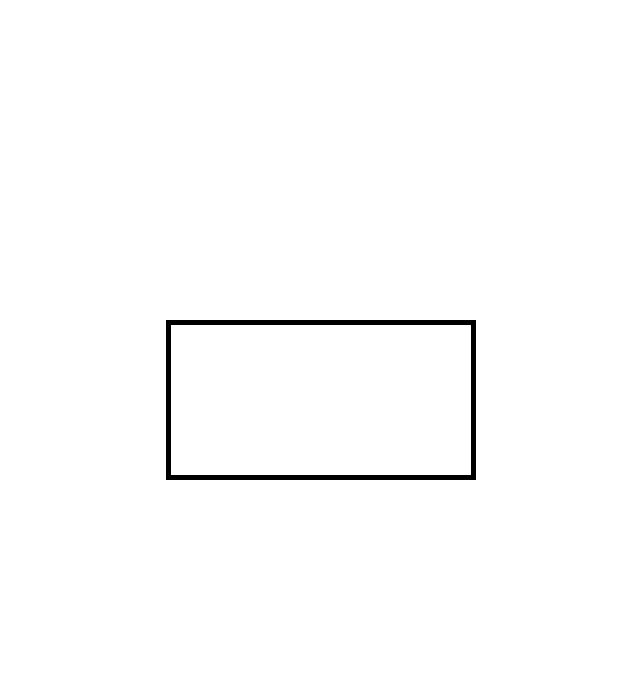
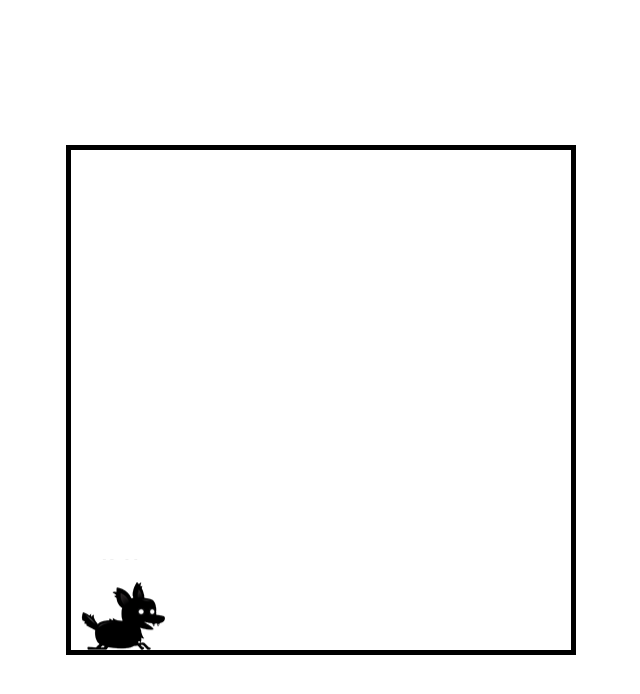
Before and after one commit to romanjhyltsou/finalGameDog, a plain HTML site: page index.html in a window 1280 px wide. Shown: the whole page, without its empty margins (319-959 px from the left). Drawn offline with Linux system fonts and the light colour scheme.

Commit message:
feat: Sitting, Running, Jumping, Falling

```diff
--- a/assets/css/style.css
+++ b/assets/css/style.css
@@ -9,4 +9,9 @@
   top: 50%;
   left: 50%;
   transform: translate(-50%, -50%);
+  max-width: 100%;
+  max-height: 100%;
 }
+#player{
+  display: none;
+}
--- a/index.html
+++ b/index.html
@@ -10,6 +10,8 @@
 <body>
   <canvas id="canvas1"></canvas>
 
+  <img id="player" src="assets/img/player.png" alt="player">
+
   <script type="module" src="js/main.js"></script>
 </body>
 </html>
--- a/js/input.js
+++ b/js/input.js
@@ -1,38 +1,26 @@
-/* export default class InputHandler {
-    constructor() {
-      this.lastKey = '';
-      window.addEventListener('keydown', (e) =>{
-        console.log(e.key);
-        switch(e.key){
-            case "ArrowLeft":
-                this.lastKey = "PRESS left";
-                break;
-            case "ArrowRight":
-                this.lastKey = "PRESS right";
-                break;
-            case "ArrowDown":
-                this.lastKey = "PRESS down";
-                break;
-            case "ArrowUp":
-                this.lastKey = "PRESS up";
-                break;
-        }
-      });
-      window.addEventListener('keyup', (e) =>{
-        switch(e.key){
-            case "ArrowLeft":
-                this.lastKey = "RELEASE left";
-                break;
-            case "ArrowRight":
-                this.lastKey = "RELEASE right";
-                break;
-            case "ArrowDown":
-                this.lastKey = "RELEASE down";
-                break;
-            case "ArrowUp":
-                this.lastKey = "RELEASE up";
-                break;
-        }
-      });
+export class InputHandler {
+    constructor () {
+        this.keys = [];
+        window.addEventListener('keydown', e => {
+            if((e.key === 'ArrowDown' ||
+                e.key === 'ArrowUp' ||
+                e.key === 'ArrowLeft' ||
+                e.key === 'ArrowRight' ||
+                e.key === 'Enter'
+                ) && this.keys.indexOf(e.key) === -1) {
+                this.keys.push(e.key);
+            }
+            console.log(e.key, this.keys);
+        });
+        window.addEventListener('keyup', e => {
+            if(      e.key === 'ArrowDown' ||
+                     e.key === 'ArrowUp' ||
+                     e.key === 'ArrowLeft' ||
+                     e.key === 'ArrowRight' ||
+                     e.key === 'Enter'){
+                this.keys.splice(this.keys.indexOf(e.key), 1);
+            }
+            console.log(e.key, this.keys);
+        });
     }
-} */
+}
--- a/js/main.js
+++ b/js/main.js
@@ -0,0 +1,39 @@
+import { Player } from "./player.js";
+import { InputHandler } from './input.js';
+
+window.addEventListener('load', function() {
+    const canvas = document.getElementById('canvas1');
+    const ctx = canvas.getContext('2d');
+    canvas.width = 500;
+    canvas.height = 500;
+
+    class Game {
+      constructor(width, height){
+        this.width = width;
+        this.height = height;
+        this.player = new Player(this);
+        this.input = new InputHandler();
+      }
+
+      update(deltaTime){
+        this.player.update(this.input.keys, deltaTime);
+      }
+      draw(context) {
+        this.player.draw(context);
+      }
+    }
+
+    const game = new Game(canvas.width, canvas.height);
+    console.log(game);
+    let lastTime = 0;
+
+    function animate(timeStamp) {
+      const deltaTime = timeStamp - lastTime;
+      lastTime = timeStamp;
+      ctx.clearRect(0,0, canvas.width, canvas.height);
+      game.update(deltaTime);
+      game.draw(ctx);
+      requestAnimationFrame(animate);
+    }
+    animate(0);
+});
--- a/js/player.js
+++ b/js/player.js
@@ -1,62 +1,59 @@
-/* import {StandingLeft, StandingRight, SittingLeft, SittingRight, RunningLeft, RunningRight, JumpingLeft, JumpingRight,
-FallingLeft, FallingRight} from "./state.js";
-
-export default class Player {
-    constructor(gameWidth, gameHeight){
-        this.gameWidth = gameWidth;
-        this.gameHeight = gameHeight;
-        this.states = [new StandingLeft(this),new StandingRight(this),
-        new SittingLeft(this), new SittingRight(this),new RunningLeft(this),
-        new RunningRight(this),new JumpingLeft(this),new JumpingRight(this),
-        new FallingLeft(this),new FallingRight(this)];
-        this.currentState = this.states[1];
-        this.image = document.getElementById('dogImage');
-        this.width = 200;
-        this.height = 181.83;
-        this.x = this.gameWidth/2 - this.width/2;
-        this.y = this.gameHeight - this.height;
+import { Sitting, Running, Jumping, Falling } from "./playerStates.js";
+export class Player {
+    constructor(game){
+        this.game = game;
+        this.width = 100;
+        this.height = 91.3;
+        this.x = 0;
+        this.y = this.game.height - this.height;
         this.vy = 0;
         this.weight = 1;
+        this.image = document.getElementById('player');
         this.frameX = 0;
         this.frameY = 0;
-        this.maxFrame = 6;
+        this.maxFrame;
+        this.fps = 20;
+        this.frameInterval = 1000/this.fps;
+        this.frameTimer = 0;
         this.speed = 0;
-        this.maxSpeed = 12;
-        this.fps = 30;
-        this.frameTimer = 0;
-        this.frameInterval = 1000/this.fps;
+        this.maxSpeed = 10;
+        this.states = [new Sitting(this), new Running(this), new Jumping(this), new Falling(this)];
+        this.currentState = this.states[0];
+        this.currentState.enter();
     }
-    draw(context, deltaTime) {
-        if(this.frameTimer > this.frameInterval){
-            if(this.frameX < this.maxFrame) this.frameX++;
-            else this.frameX = 0;
-            this.frameTimer = 0;
-        } else {
-            this.frameTimer += deltaTime;
-        }
-        context.drawImage(this.image,this.width * this.frameX,this.height * this.frameY, this.width, this.height, this.x, this.y, this.width, this.height);
-    }
-    update(input) {
+    update(input, deltaTime) {
         this.currentState.handleInput(input);
         // horizontal movement
         this.x += this.speed;
-        if(this.x <= 0) this.x = 0;
-        else if (this.x >= this.gameWidth - this.width) this.x = this.gameWidth - this.width;
-        // vertical movement
-        this.y += this.vy;
-        if (!this.onGround()){
-            this.vy += this.weight;
-        } else {
-            this.vy = 0;
-        }
-        if(this.y > this.gameHeight - this.height) this.y = this.gameHeight - this.height;
+       if( input.includes('ArrowRight')) this.speed = this.maxSpeed;
+       else if (input.includes('ArrowLeft')) this.speed = -this.maxSpeed;
+       else this.speed = 0;
+       if (this.x < 0) this.x = 0;
+       if(this.x > this.game.width - this.width) this.x = this.game.width - this.width;
+       // vertical movement
+       this.y += this.vy;
+       if (!this.onGround()) this.vy += this.weight;
+       else this.vy = 0;
+       // sprite animation
+       if(this.frameTimer > this.frameInterval){
+        this.frameTimer = 0;
+        if(this.frameX < this.maxFrame) this.frameX++;
+        else this.frameX = 0;
+       }else {
+        this.frameTimer += deltaTime;
+       }
+    }
+    draw(context) {
+        context.drawImage(this.image, this.frameX * this.width, this.frameY * this.height,
+            this.width, this.height,this.x, this.y, this.width, this.height);
+    }
+    onGround() {
+        return this.y >= this.game.height - this.height;
+    }
 
-    }
-    setState(state){
+    setState(state) {
         this.currentState = this.states[state];
         this.currentState.enter();
     }
-    onGround() {
-        return this.y >= this.gameHeight - this.height;
-    }
-} */
+
+}
--- /dev/null
+++ b/js/playerStates.js
@@ -0,0 +1,91 @@
+const states = {
+    SITTING: 0,
+    RUNNING: 1,
+    JUMPING: 2,
+    FALLING: 3,
+};
+
+class State {
+     constructor(state) {
+        this.state = state;
+     }
+}
+
+export class Sitting extends State {
+    constructor(player) {
+        super('SITTING');
+        this.player = player;
+    }
+
+    enter() {
+        this.player.frameX = 0;
+        this.player.maxFrame = 4;
+        this.player.frameY = 5;
+    }
+
+    handleInput(input){
+        if (input.includes('ArrowLeft') || input.includes('ArrowRight')){
+            this.player.setState(states.RUNNING);
+        }
+    }
+}
+
+export class Running extends State {
+    constructor(player) {
+        super('RUNNING');
+        this.player = player;
+    }
+
+    enter() {
+        this.player.frameX = 0;
+        this.player.maxFrame = 6;
+        this.player.frameY = 3;
+    }
+
+    handleInput(input){
+        if (input.includes('ArrowDown')){
+            this.player.setState(states.SITTING);
+        }else if (input.includes('ArrowUp')){
+            this.player.setState(states.JUMPING);
+        }
+    }
+}
+
+export class Jumping extends State {
+    constructor(player) {
+        super('JUMPING');
+        this.player = player;
+    }
+
+    enter() {
+        if(this.player.onGround()) this.player.vy -= 27;
+        this.player.frameX = 0;
+        this.player.maxFrame = 6;
+        this.player.frameY = 1;
+    }
+
+    handleInput(input){
+        if (this.player.vy > this.player.weight){
+            this.player.setState(states.FALLING);
+        }
+    }
+}
+
+export class Falling extends State {
+    constructor(player) {
+        super('FALLING');
+        this.player = player;
+    }
+
+    enter() {
+        this.player.frameX = 0;
+        this.player.maxFrame = 6;
+        this.player.frameY = 2;
+    }
+
+    handleInput(input){
+        if (this.player.onGround()){
+            this.player.setState(states.RUNNING);
+        }
+    }
+}
--- a/js/utils.js
+++ /dev/null
@@ -1,5 +0,0 @@
-/* export function drawStatusText(context, input, player) {
-    context.font = '28px Helvetica';
-    context.fillText('Last input: ' + input.lastKey, 20, 50);
-    context.fillText('Active state: ' + player.currentState.state, 20, 90);
-} */
```
Also changed, not shown: js/state.js (deleted, +0 -187 lines).
